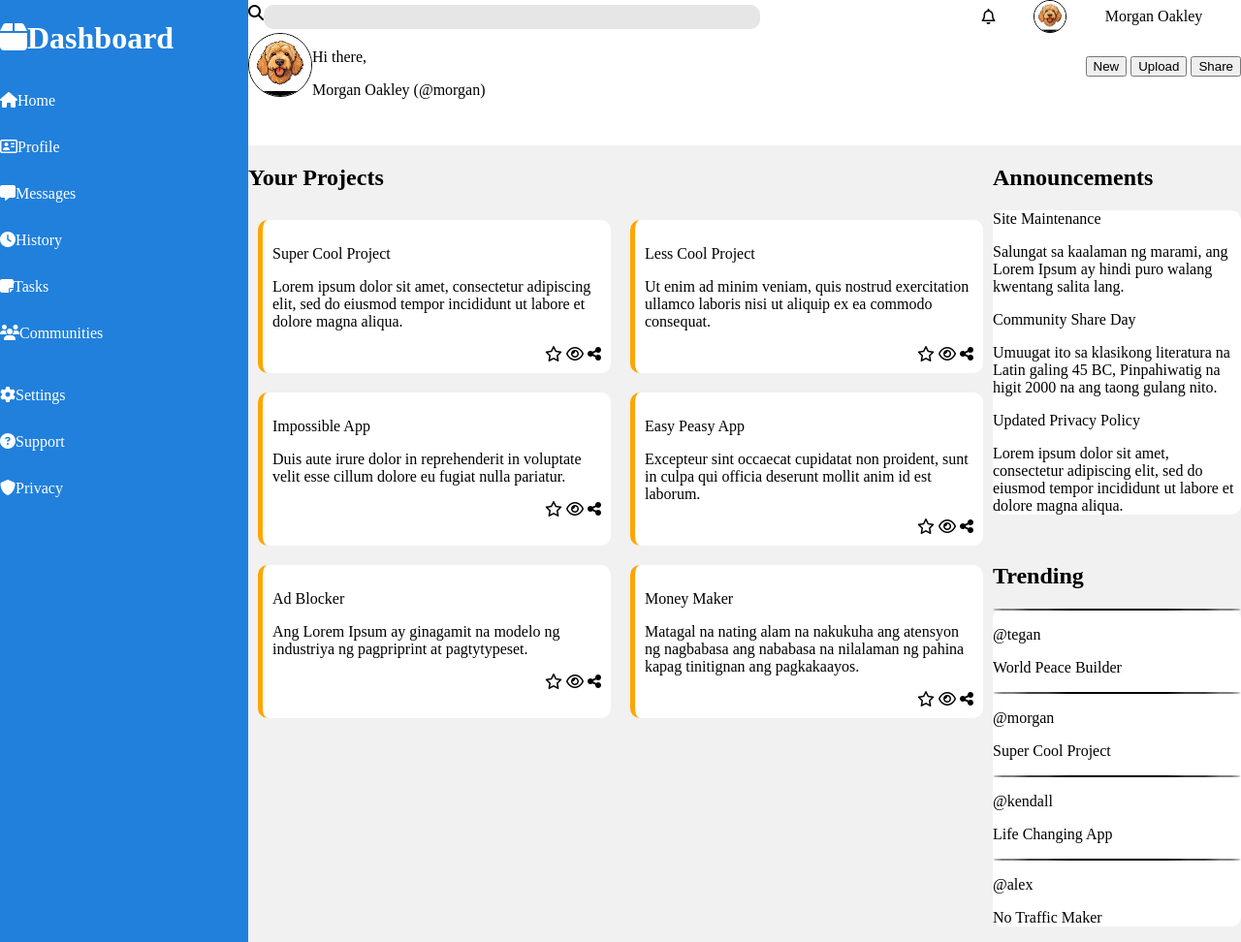
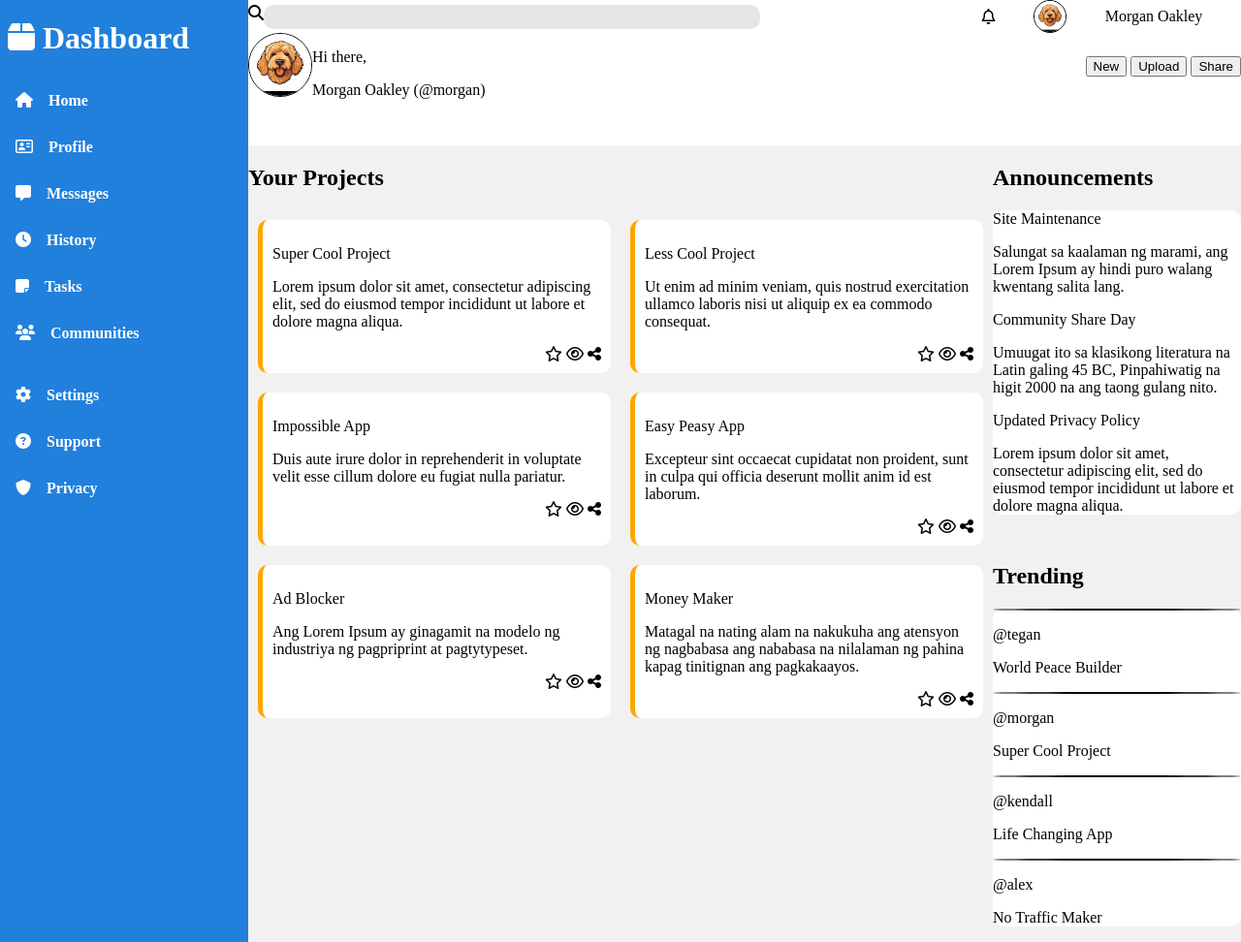
Before and after one commit to justinlyan/dashboard-design, a plain HTML site: page index.html in a window 1280 px wide. Shown: the whole page at 97% size. Drawn offline with Linux system fonts and the light colour scheme; a web font is replaced by a local one.

Commit message:
side bar styling

```diff
--- a/index.html
+++ b/index.html
@@ -10,19 +10,19 @@
 <body>
   <div class="container">
     <div class="sidebar">
-      <h1><i class="fa-solid fa-box"></i>Dashboard</h1>
+      <h1><i class="fa-solid fa-box"></i><span class="title">Dashboard</span></h1>
       <ul>
-        <li><a href=""><i class="fa-solid fa-house"></i>Home</a></li>
-        <li><a href=""><i class="fa-regular fa-address-card"></i>Profile</a></li>
-        <li><a href=""><i class="fa-solid fa-message"></i>Messages</a></li>
-        <li><a href=""><i class="fa-solid fa-clock"></i>History</a></li>
-        <li><a href=""><i class="fa-solid fa-note-sticky"></i>Tasks</a></li>
-        <li><a href=""><i class="fa-solid fa-users"></i>Communities</a></li>
+        <li><a href=""><i class="fa-solid fa-house"></i><span class="side-bar-desc">Home</span></a></li>
+        <li><a href=""><i class="fa-regular fa-address-card"></i><span class="side-bar-desc">Profile</span></a></li>
+        <li><a href=""><i class="fa-solid fa-message"></i><span class="side-bar-desc">Messages</span></a></li>
+        <li><a href=""><i class="fa-solid fa-clock"></i><span class="side-bar-desc">History</span></a></li>
+        <li><a href=""><i class="fa-solid fa-note-sticky"></i><span class="side-bar-desc">Tasks</span></a></li>
+        <li><a href=""><i class="fa-solid fa-users"></i><span class="side-bar-desc">Communities</span></a></li>
       </ul>
       <ul>
-        <li><a href=""><i class="fa-solid fa-gear"></i>Settings</a></li>
-        <li><a href=""><i class="fa-solid fa-circle-question"></i>Support</a></li>
-        <li><a href=""><i class="fa-solid fa-shield"></i>Privacy</a></li>
+        <li><a href=""><i class="fa-solid fa-gear"></i><span class="side-bar-desc">Settings</span></a></li>
+        <li><a href=""><i class="fa-solid fa-circle-question"></i><span class="side-bar-desc">Support</span></a></li>
+        <li><a href=""><i class="fa-solid fa-shield"></i><span class="side-bar-desc">Privacy</span></a></li>
       </ul>
     </div>
     <div class="header">
--- a/styles.css
+++ b/styles.css
@@ -33,9 +33,27 @@ h1 {
   color: white;
 }
 
+
 ul {
   list-style-type: none;
   padding: 0;
+  font-weight: 800;
+}
+
+h1 > i {
+  padding-left: 0.5rem;
+}
+
+.title {
+  padding-left: 0.5rem;
+}
+
+a > i {
+ padding-left: 1rem;
+}
+
+.side-bar-desc {
+  padding-left: 1rem;
 }
 
 li a {
```
